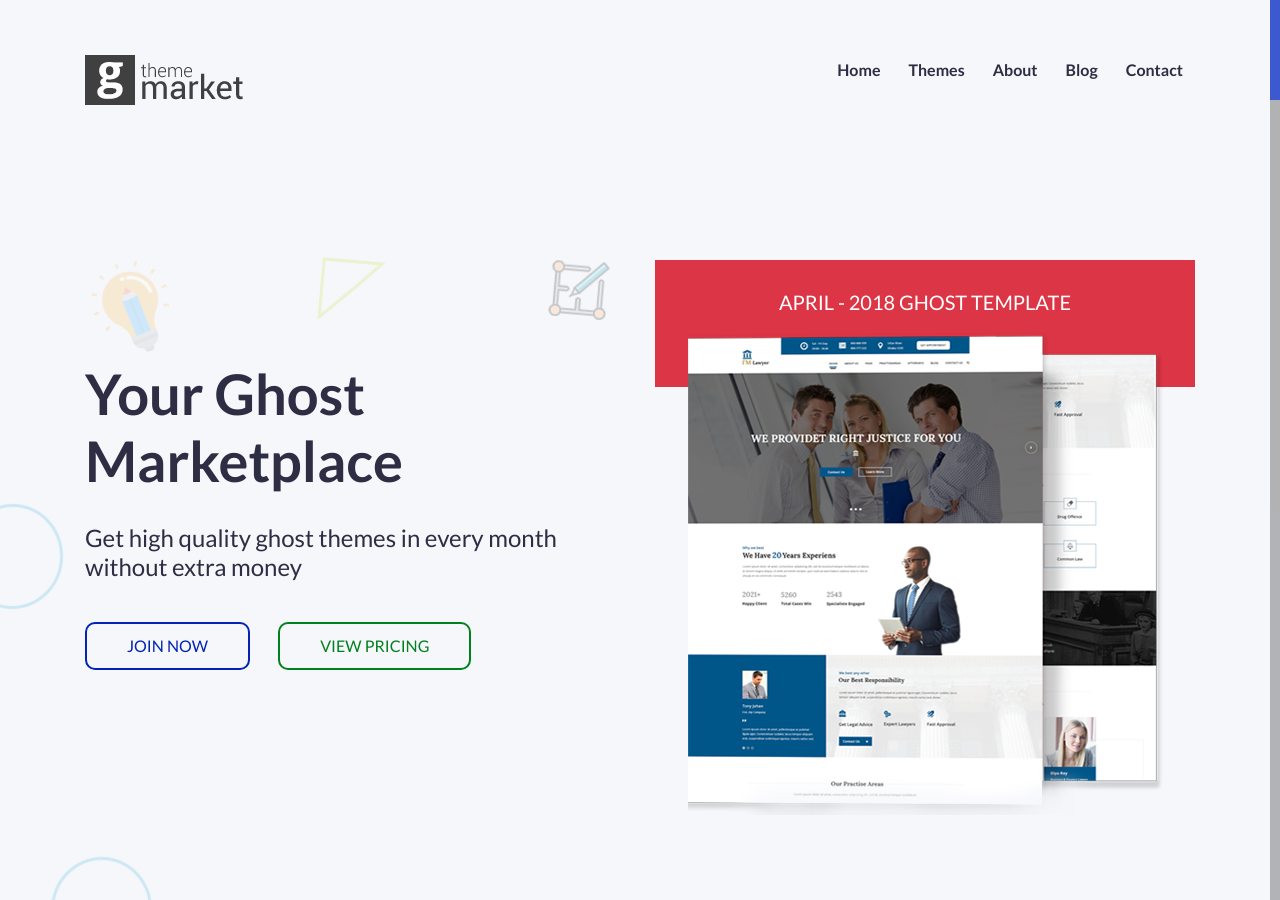
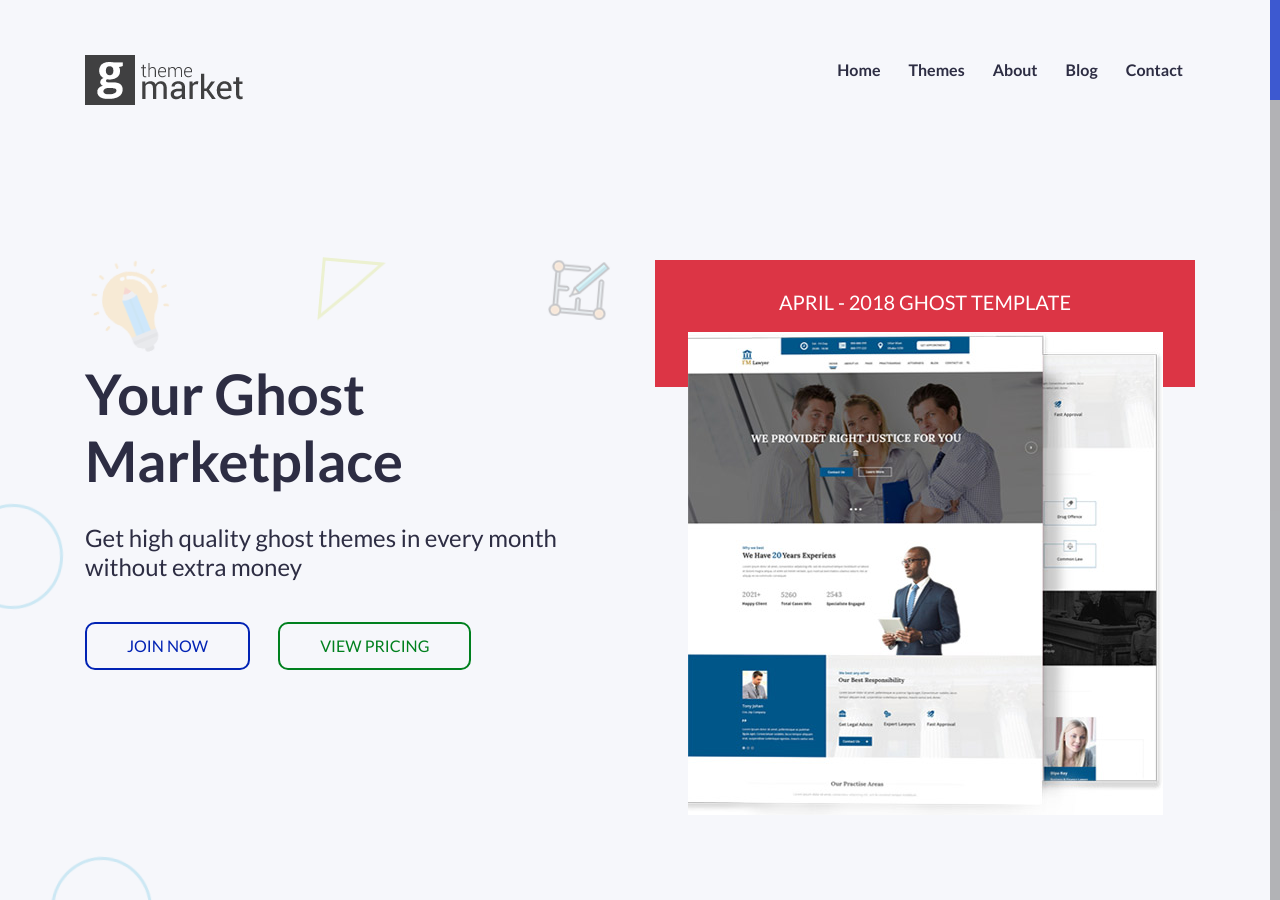
Before and after one commit to secretgtxyz/gtheme, a Jekyll site: the page built from index.html, in a window 1280 px wide and 900 px high. Built offline with Jekyll 4.4.1, drawn with Linux system fonts in a browser that asks for light colours.

Commit message:
dfdf
dsfds

```diff
--- a/_data/monthly_offer.yml
+++ b/_data/monthly_offer.yml
@@ -1,6 +1,6 @@
 - template_name: xenon
   published_date: november 2017
-  screenshot: theme-layout.png
+  screenshot: theme-layout.jpg
   template_description: Lorem ipsum dolor sit amet, nulla nec. Amet volutpat nulla metus volutpat, aenean non. Ipsum nec leo. Eget sit nam ipsum. Velit blandit eros elementum est ac, est a sapien pulvinar rutrum wisi, tellus eu. Donec dignissim lobortis hymenaeos, phasellus vel enim pede ipsum etiam erat, dolor erat, est varius cursus nulla metus volutpat, aenean.
                         phasellus vel enim pede ipsum etiam erat, dolor erat, est varius cursus nulla metus volutpat, aenean.
   demo_link: http://xenon.themeix.com
--- a/_includes/slider.html
+++ b/_includes/slider.html
@@ -17,9 +17,9 @@
                 <div class="col-md-6 col-lg-6">
                     <div class="slider-layout wow slideInRight">
                         <div class="slider-layout-date text-center">
-                            <h5>April - 2018 ghost template</h5>
+                            <h5>April - 2018 Ghost Template</h5>
                         </div>
-                        <div class="slider-layout-img"><img src="/assets/image/theme-layout.png" alt="theme layout" /></div>
+                        <div class="slider-layout-img"><img src="/assets/image/theme-layout.jpg" alt="theme layout" /></div>
                     </div>
                 </div>
             </div>
```
Also changed, not shown: assets/image/angle.png, assets/image/blog-details-img.jpg, assets/image/blog-img.jpg, assets/image/brand-logo.png (deleted), assets/image/call-bg.jpg, assets/image/call-bg2.jpg, assets/image/client-bg-img.jpg, assets/image/theme-layout.jpg (added), assets/image/theme-layout.png (deleted).
